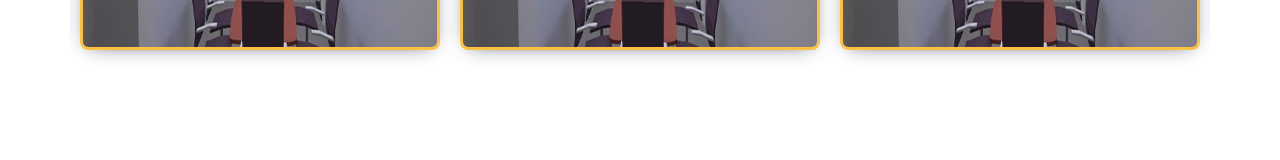
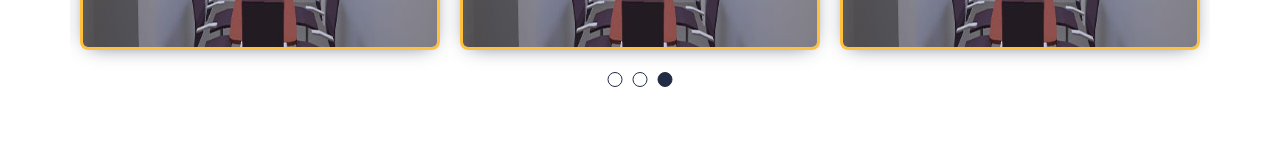
Before and after one commit to MtsmAshraf/smart-generation, a Next.js app: page /projects in a window 1280 px wide. Shown: the part 1142-1302 px from the top of the page. Built offline with nearby package versions, Linux system fonts and the light colour scheme.

Commit message:
added toggle cards button to the projects slider (slider not done yet)

```diff
--- a/src/components/header/header.tsx
+++ b/src/components/header/header.tsx
@@ -22,6 +22,13 @@ const Header = () => {
             }else{
                 setScrolled(false)
             }
+        }
+    },[scrolled])
+    useEffect(() => {
+        if(window.scrollY >= 200){
+            setScrolled(true)
+        }else{
+            setScrolled(false)
         }
     },[scrolled])
     const [navShown, setNavShown] = useState(false)
--- a/src/components/projectsSlider/projects-sliders.module.css
+++ b/src/components/projectsSlider/projects-sliders.module.css
@@ -38,12 +38,36 @@
     border: 2px solid var(--main-color);
     box-shadow: 0px 3px 20px -10px var(--sec-color);
 }
+
+.projectsSlider .toggleCards{
+    position: absolute;
+    left: 50%;
+    top: 100%;
+    transform: translateX(-50%);
+    display: flex;
+    align-items: center;
+    justify-content: space-between;
+    gap: 10px;
+}
+.projectsSlider .toggleCards li button{
+    width: 15px;
+    height: 15px;
+    border-radius: 50%;
+    background-color: transparent;
+    border: 1px solid var(--sec-color);
+}
+.projectsSlider .toggleCards li button:hover,
+.projectsSlider .toggleCards li button:focus,
+.projectsSlider .toggleCards li button[active-button="true"]{
+    background-color: var(--sec-color);
+}
 .projectsSlider > div:last-child{
     display: flex;
     flex-wrap: nowrap;
-    justify-content: center;
+    /* justify-content: center; */
     gap: 20px;
     overflow-x: hidden;
+    padding: 10px;
     padding-top: 20px;
     padding-bottom: 20px;
 }
@@ -56,6 +80,11 @@
     border: 3px solid var(--main-color);
     box-shadow: 0px 3px 20px -10px var(--sec-color);
     transition: var(--main-transition);
+}
+@media (max-width: 1200px) {
+    .projectsSlider > div:last-child > a{
+
+    }
 }
 .projectsSlider > div:last-child > a:hover{
     box-shadow: 0px 5px 20px -10px var(--sec-color);
--- a/src/components/projectsSlider/projectsSlider.tsx
+++ b/src/components/projectsSlider/projectsSlider.tsx
@@ -1,4 +1,5 @@
-import React from 'react'
+"use client"
+import React, { useEffect } from 'react'
 import styles from "./projects-sliders.module.css"
 import ProjectCard from './projectCard/projectCard'
 import test from "../../assets/imgs/1.jpg"
@@ -9,18 +10,58 @@ import MainHeading from '../mainHeading/mainHeading'
 import Link from 'next/link'
 const ProjectsSlider = () => {
     const projectsIds = ["1","2","3","4","5","6","7","8","9"]
+    const slideLeft = () => {
+        const cards: any = document.querySelectorAll("section > div:nth-child(2) > div:last-child > *")
+        console.log(cards)
+        cards.forEach((card: { style: { cssText: string } }) => {
+            card.style.cssText = `
+                transform: translateX(100%)
+            `
+            })
+    }
+    const slideRight = () => {
+        const cards: any = document.querySelectorAll("section > div:nth-child(2) > div:last-child > *")
+        console.log(cards)
+        cards.forEach((card: { style: { cssText: string } }) => {
+            card.style.cssText = `
+                transform: translateX(-100%)
+            `
+            })
+    }
+    useEffect(() => {
+        const toggleBtns: any = document.querySelectorAll("section ul li button")
+        toggleBtns[0].setAttribute("active-button","true")
+    })
+    const toggleHandler = (e) => {
+        const toggleBtns: any = document.querySelectorAll("section ul li button")
+        toggleBtns.forEach((btn: any) => {
+            btn.removeAttribute("active-button")
+        })
+        e.target.setAttribute("active-button","true")
+    }
     return (
         <section className={styles.section}>
             <MainHeading>
                 <h2>جميع أعمالنا</h2>
             </MainHeading>
             <div className={styles.projectsSlider}>
-                <button className={styles.arrow + " " + styles.right}>
+                <button onClick={() => {slideRight()}} className={styles.arrow + " " + styles.right}>
                     <FontAwesomeIcon icon={faChevronRight} />
                 </button>
-                <button className={styles.arrow + " " + styles.left}>
+                <button onClick={() => {slideLeft()}} className={styles.arrow + " " + styles.left}>
                     <FontAwesomeIcon icon={faChevronLeft} />
                 </button>
+                <ul className={styles.toggleCards}>
+                    <li>
+                        <button onClick={(e) => {toggleHandler(e)}}></button>
+                    </li>
+                    <li>
+                        <button onClick={(e) => {toggleHandler(e)}}></button>
+                    </li>
+                    <li>
+                        <button onClick={(e) => {toggleHandler(e)}}></button>
+                    </li>
+                </ul>
                 <div>
                     {projectsIds.map((id) => {
                         return(
```
